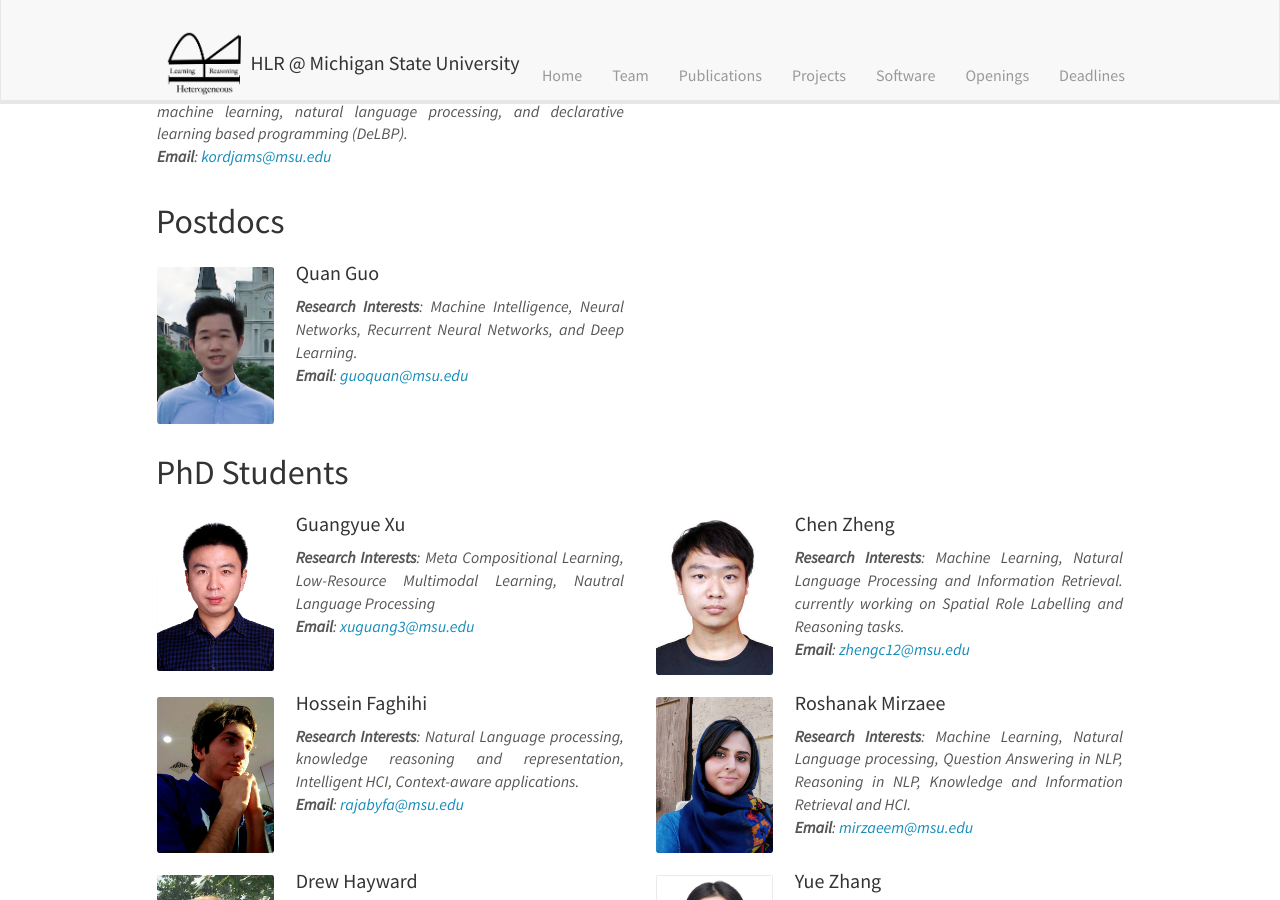
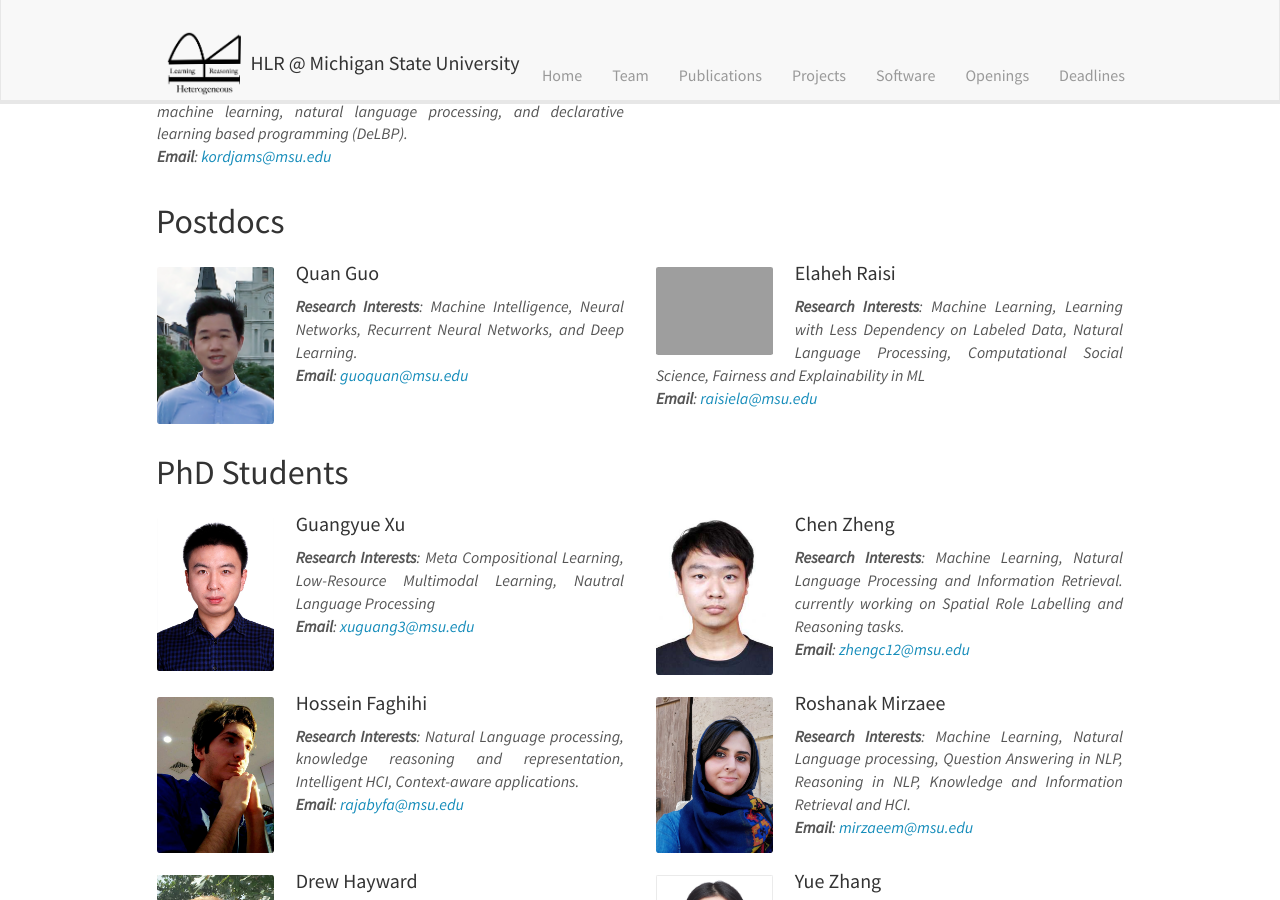
Before and after one commit to HLR/HLR.github.io, a Jekyll site: the page built from _pages/team.md, in a window 1280 px wide and 900 px high, scrolled down 920 px. Built offline with Jekyll 4.4.1, drawn with Linux system fonts in a browser that asks for light colours; nearby versions of some CDN libraries.

Commit message:
Add Elaheh

```diff
--- a/_data/postdocs.yml
+++ b/_data/postdocs.yml
@@ -3,3 +3,9 @@
   research_interest: Machine Intelligence, Neural Networks, Recurrent Neural Networks, and Deep Learning.
   email: guoquan@msu.edu
   webpage: http://guoquan.net
+
+- name: Elaheh Raisi
+  photo: elaheh.jpg
+  research_interest: Machine Learning, Learning with Less Dependency on Labeled Data, Natural Language Processing, Computational Social Science, Fairness and Explainability in ML
+  email: raisiela@msu.edu
+  webpage: https://elahehraisi.com/
```
Also changed, not shown: 1 other file.
